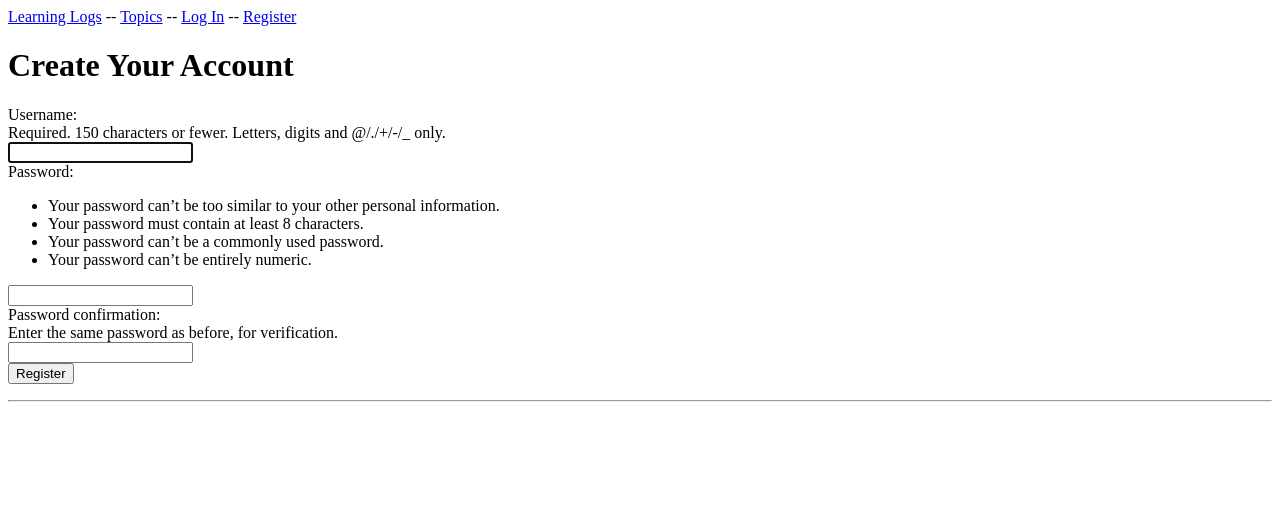
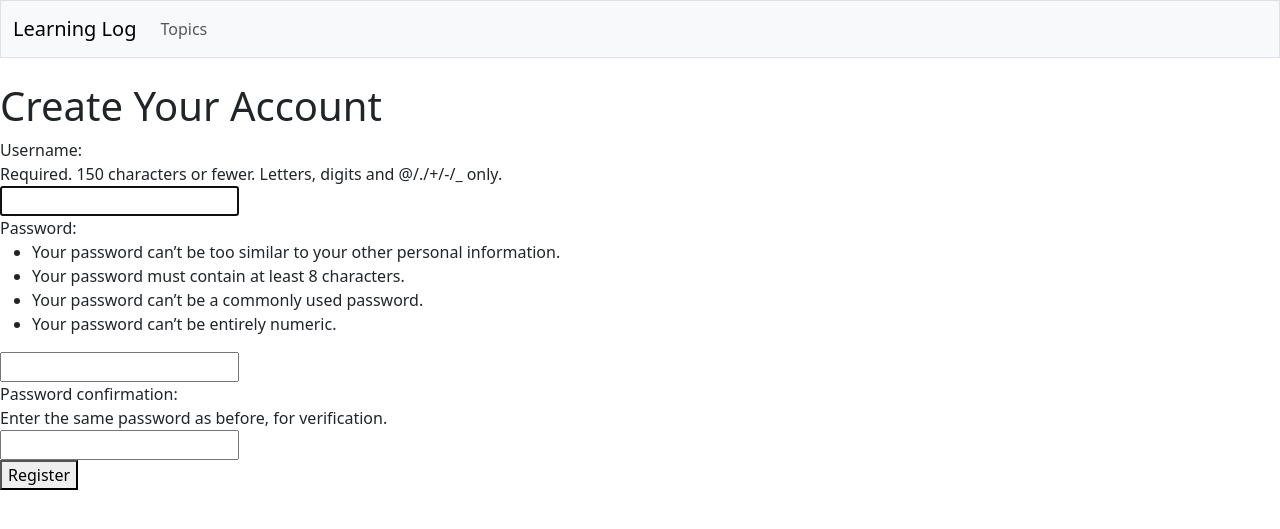
Before and after one commit to Binod-Bk/Django_Learning_Log_Project, a Django app: page /accounts/register/ in a window 1280 px wide. Shown: the top 529 px of the page. Run offline with Django 5.2, Linux system fonts and the light colour scheme; some libraries are stand-ins or nearby versions.

Commit message:
Navigation Bar on Base Template

```diff
--- a/learning_logs/templates/learning_logs/base.html
+++ b/learning_logs/templates/learning_logs/base.html
@@ -1,21 +1,38 @@
-<p>
-    <a href="{% url 'learning_logs:index' %}">Learning Logs</a> --
-    <a href="{% url 'learning_logs:topics' %}">Topics</a> --
+<!doctype html>
+<html lang="en">
+<head>
+  <meta charset="utf-8">
+  <meta name="viewport" content="width=device-width, initial-scale=1">
+  <title>Learning Log</title>
 
-    {% if user.is_authenticated %}
-        Hello, {{ user.username }}
-    {% else %}
-        <a href="{% url 'accounts:login' %}">Log In</a> --
-        <a href="{% url 'accounts:register' %}">Register</a>
-    {% endif %}
-</p>
+  {% load django_bootstrap5 %}
+  {% bootstrap_css %}
+  {% bootstrap_javascript %}
+
+</head>
+<body>
+  <nav class="navbar navbar-expand-md navbar-light bg-light mb-4 border">
+    <div class="container-fluid">
+      <a class="navbar-brand" href="{% url 'learning_logs:index' %}">
+          Learning Log</a>
+
+      <button class="navbar-toggler" type="button" data-bs-toggle="collapse"
+        data-bs-target="#navbarCollapse" aria-controls="navbarCollapse"
+        aria-expanded="false" aria-label="Toggle navigation">
+        <span class="navbar-toggler-icon"></span>
+      </button>
+
+      <div class="collapse navbar-collapse" id="navbarCollapse">
+        <ul class="navbar-nav me-auto mb-2 mb-md-0">
+          <li class="nav-item">
+            <a class="nav-link" href="{% url 'learning_logs:topics' %}">
+              Topics</a></li>
+        </ul> <!-- End of links on left side of navbar -->
+      </div> <!-- Closes collapsible parts of navbar -->
+
+    </div> <!-- Closes navbar's container -->
+  </nav> <!-- End of navbar -->
 
 {% block content %}{% endblock content %}
-
-<hr/>
-{% if user.is_authenticated %}
-    <form action="{% url 'accounts:logout' %}" method="post">
-        {% csrf_token %}
-        <button name="submit">Log Out</button>
-    </form>
-{% endif %}
+</body>
+</html>
```
